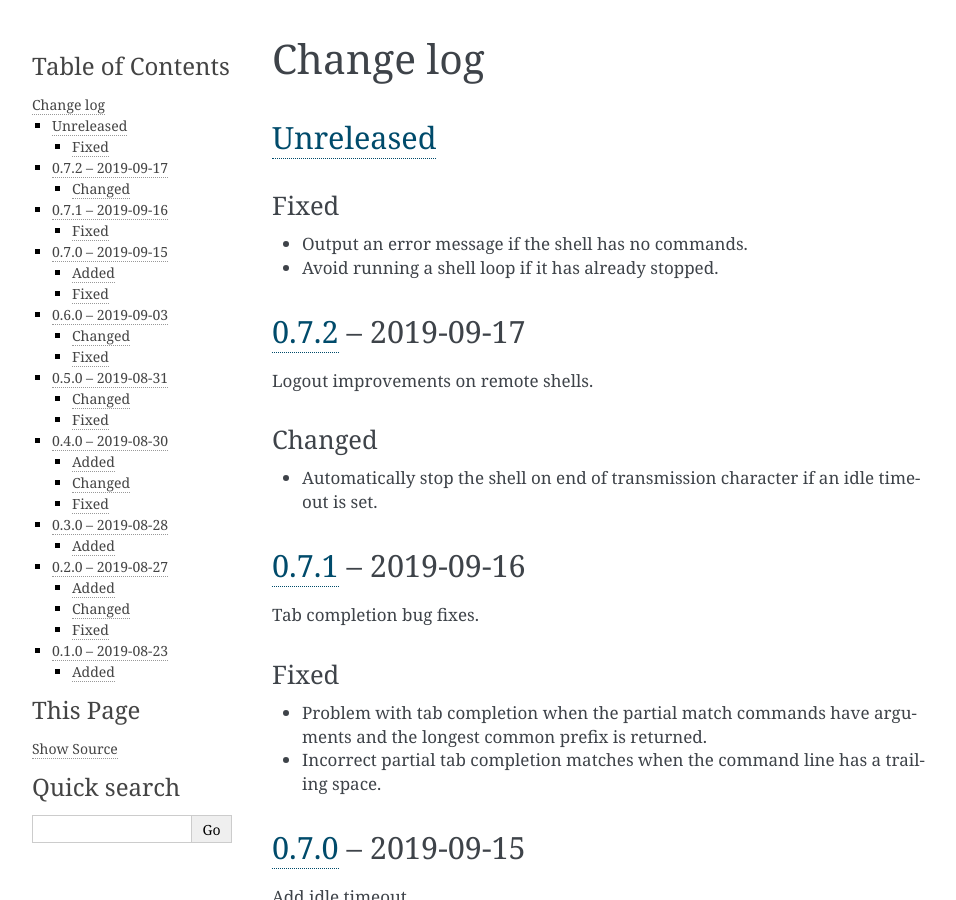
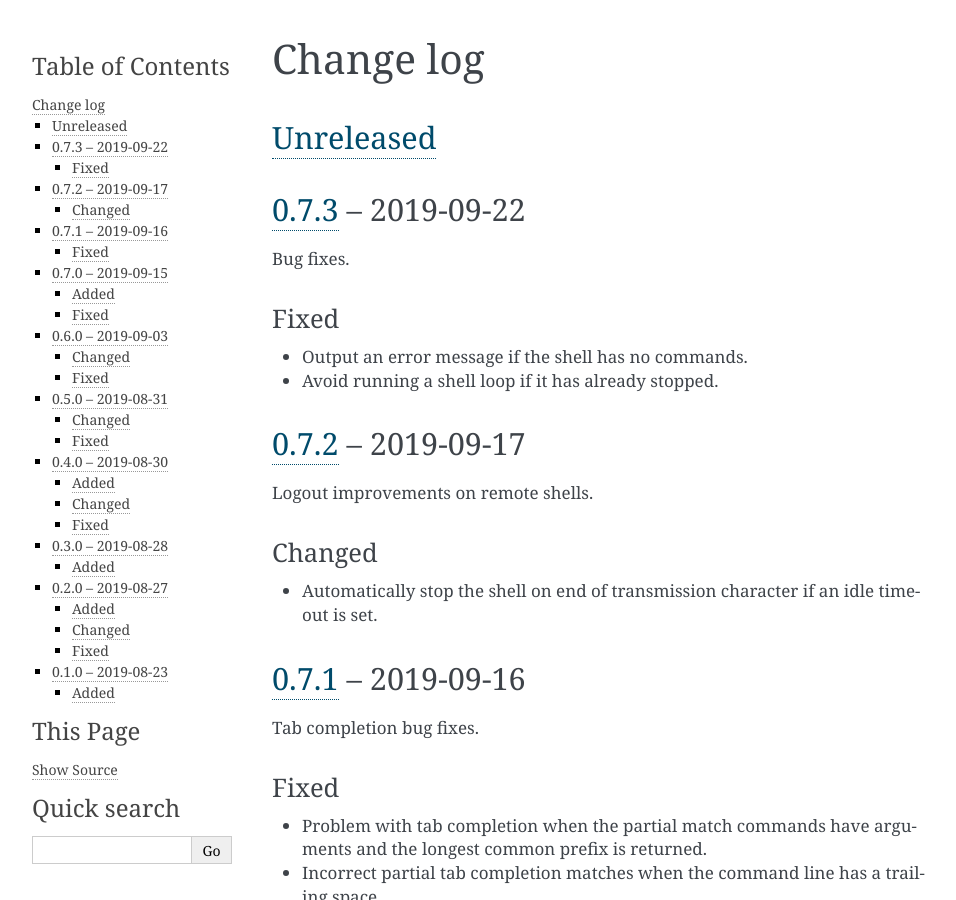
Before and after one commit to nomis/mcu-uuid-console, a Sphinx documentation site: the page built from docs/changelog.rst, in a window 1280 px wide and 900 px high. Shown: the whole window, without its empty margins (148-1104 px from the left). Built offline with Sphinx 7.4.7, drawn with Linux system fonts in a browser that asks for light colours.

Commit message:
Version 0.7.3

```diff
--- a/docs/changelog.rst
+++ b/docs/changelog.rst
@@ -3,6 +3,11 @@ Change log
 
 Unreleased_
 -----------
+
+0.7.3_ |--| 2019-09-22
+----------------------
+
+Bug fixes.
 
 Fixed
 ~~~~~
@@ -183,7 +188,8 @@ Added
 
 .. |--| unicode:: U+2013 .. EN DASH
 
-.. _Unreleased: https://github.com/nomis/mcu-uuid-console/compare/0.7.2...HEAD
+.. _Unreleased: https://github.com/nomis/mcu-uuid-console/compare/0.7.3...HEAD
+.. _0.7.3: https://github.com/nomis/mcu-uuid-console/compare/0.7.2...0.7.3
 .. _0.7.2: https://github.com/nomis/mcu-uuid-console/compare/0.7.1...0.7.2
 .. _0.7.1: https://github.com/nomis/mcu-uuid-console/compare/0.7.0...0.7.1
 .. _0.7.0: https://github.com/nomis/mcu-uuid-console/compare/0.6.0...0.7.0
--- a/library.json
+++ b/library.json
@@ -12,7 +12,7 @@
 		"type": "git",
 		"url": "https://github.com/nomis/mcu-uuid-console.git"
 	},
-	"version": "0.7.2",
+	"version": "0.7.3",
 	"license": "GPL-3.0-or-later",
 	"homepage": "https://mcu-uuid-console.readthedocs.io/",
 	"export": {
```
